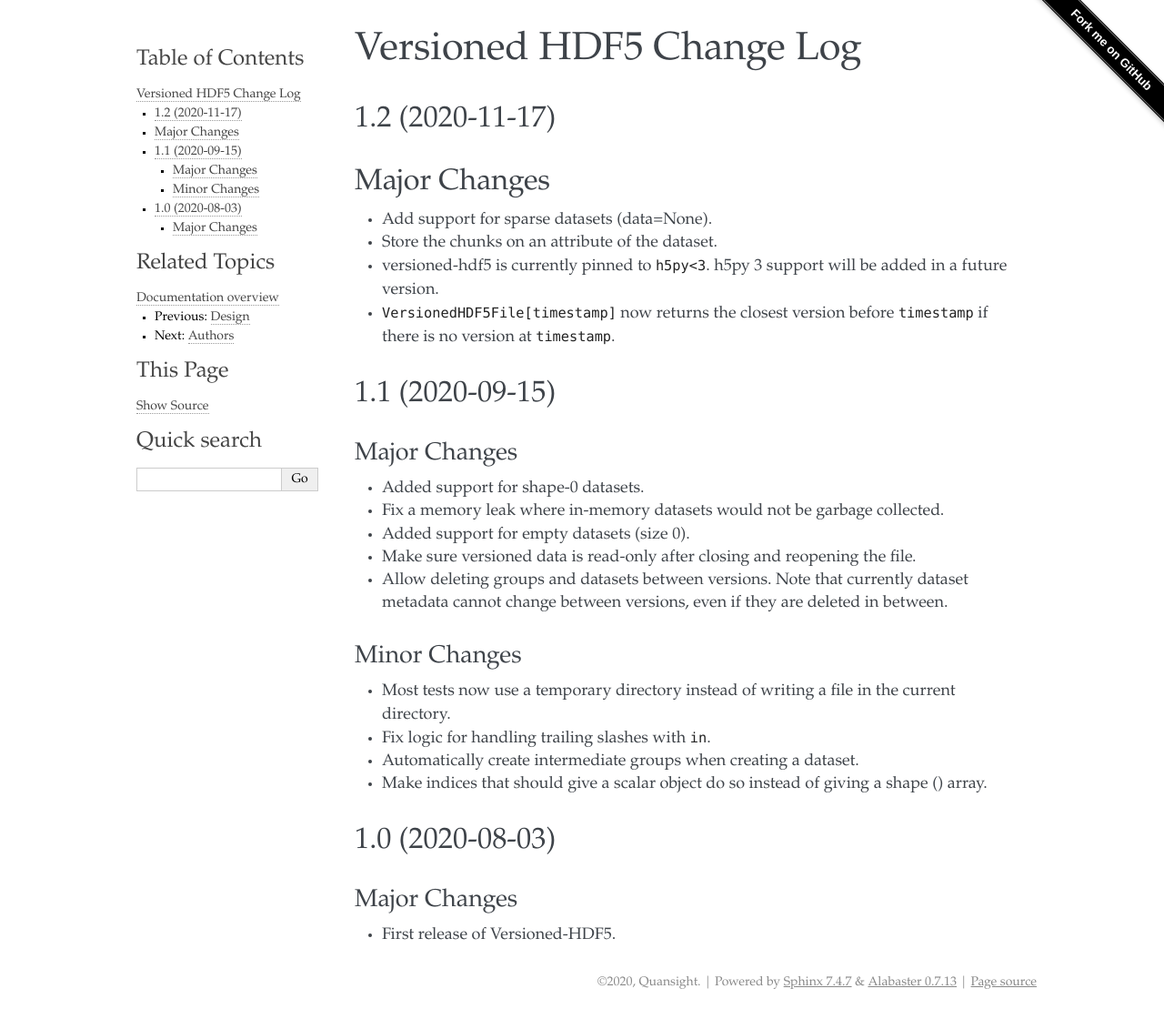
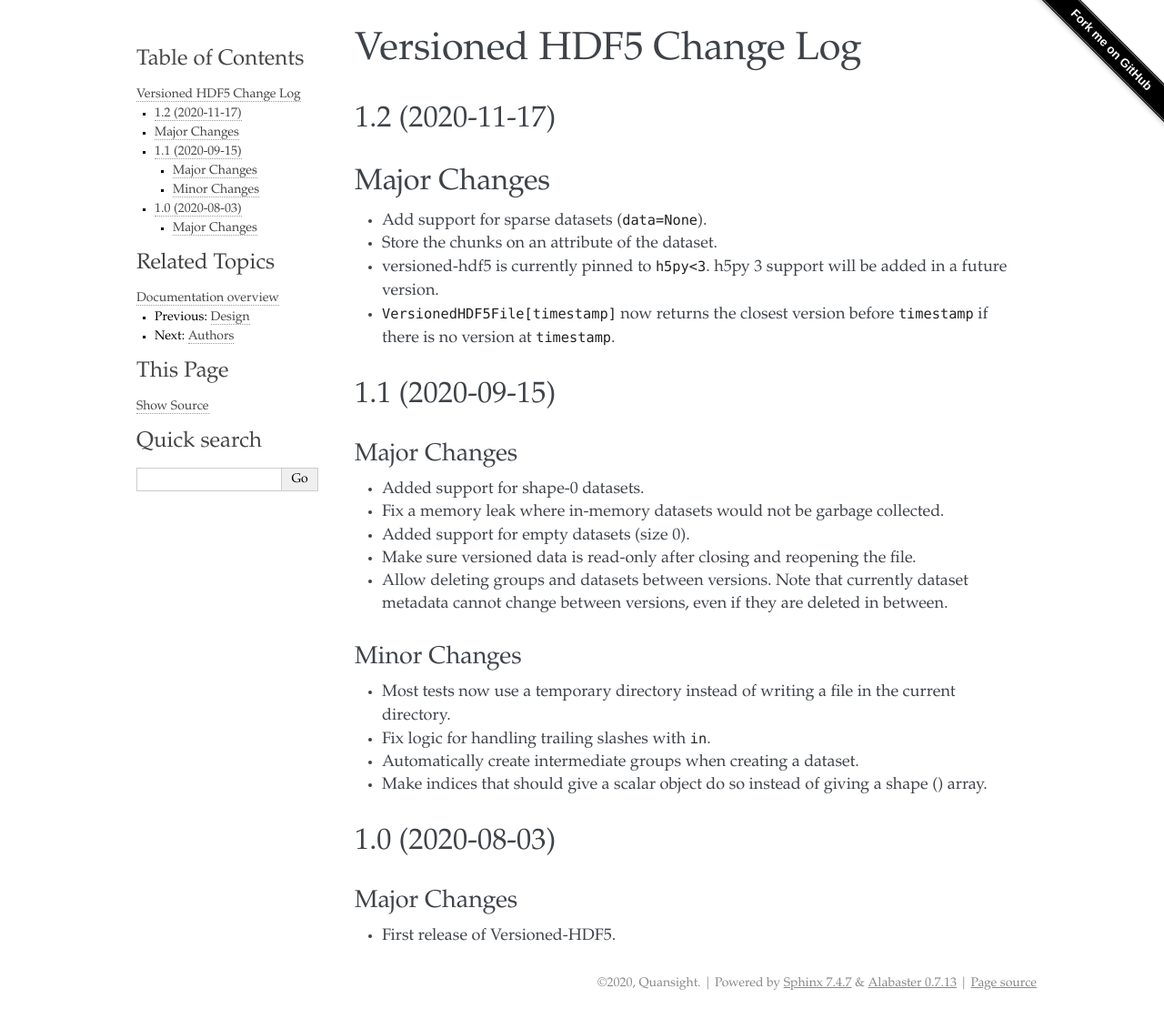
Before and after one commit to deshaw/versioned-hdf5, a Sphinx documentation site: the page built from docs/changelog.md, in a window 1280 px wide. Shown: the whole page at 91% size. Built offline with Sphinx 7.4.7, drawn with Linux system fonts in a browser that asks for light colours.

Commit message:
Formatting

```diff
--- a/docs/changelog.md
+++ b/docs/changelog.md
@@ -5,7 +5,7 @@ Versioned HDF5 Change Log
 
 ## Major Changes
 
-- Add support for sparse datasets (data=None).
+- Add support for sparse datasets (`data=None`).
 - Store the chunks on an attribute of the dataset.
 - versioned-hdf5 is currently pinned to `h5py<3`. h5py 3 support will be added
   in a future version.
```
